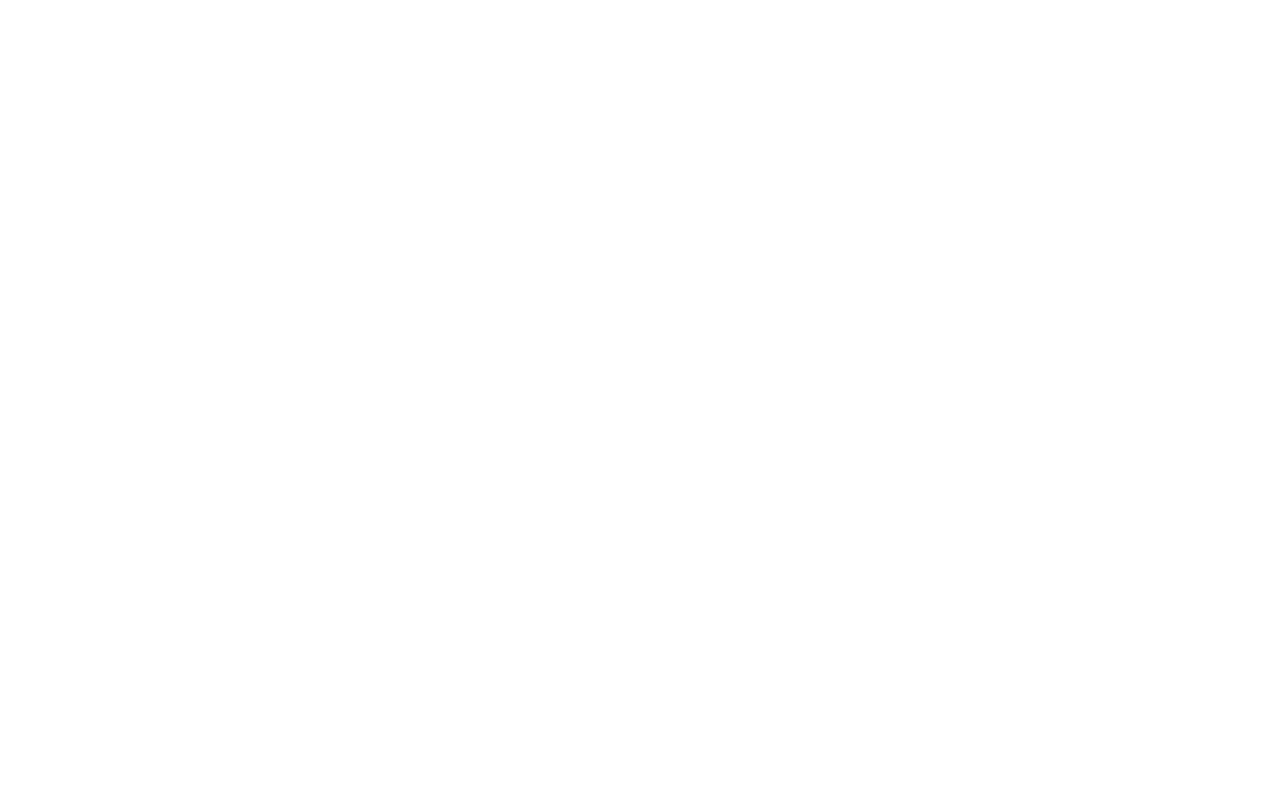
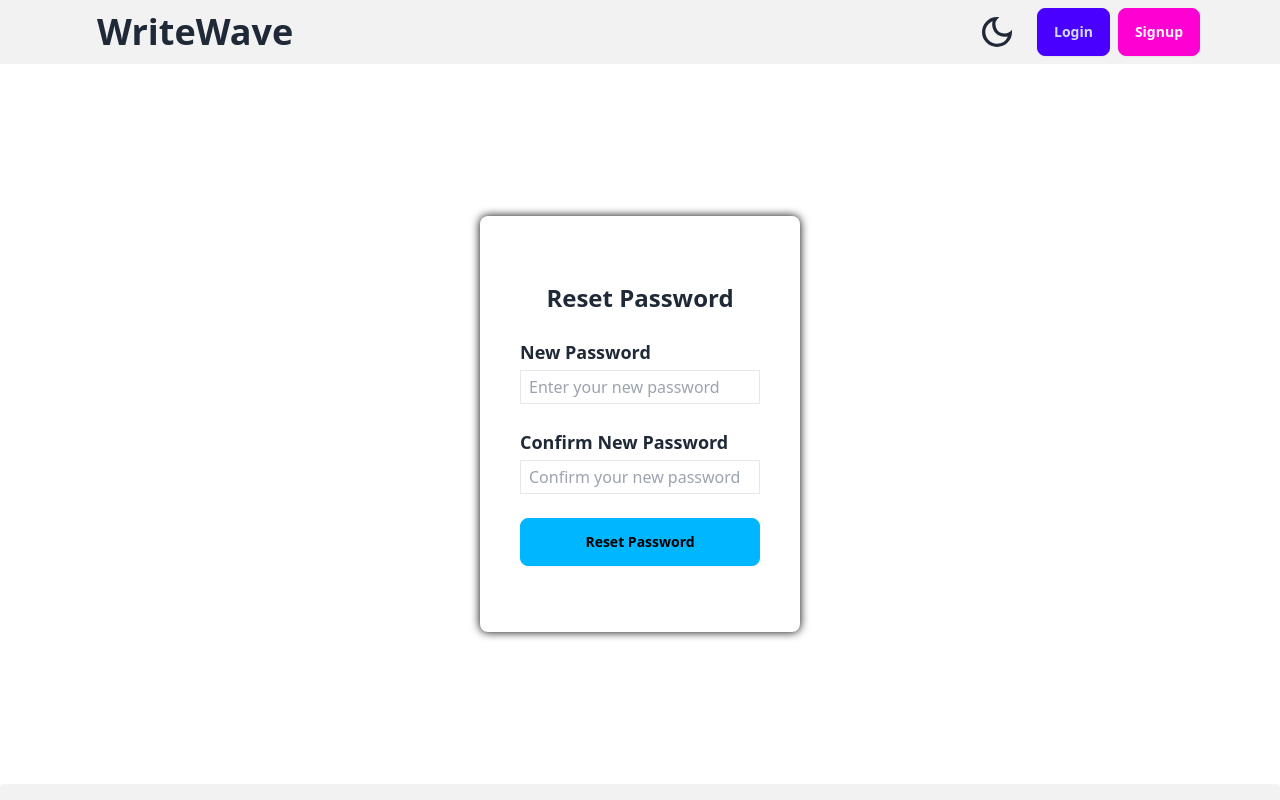
Before and after one commit to PrinceInScripts/Blog-App, a React (Vite) app in the folder frontend/: page /reset-password/1 in a window 1280 px wide. Before the commit this address had no page. Shown: the top 800 px of the page. Built offline with nearby package versions, Linux system fonts and the light colour scheme.

Commit message:
done forgotPassword and resetPassword

```diff
--- a/frontend/src/App.jsx
+++ b/frontend/src/App.jsx
@@ -13,6 +13,8 @@
 import DeleteBlog from './pages/EditBlog/DeleteBlog/DeleteBlog';
 import EditBlogImage from './pages/EditBlog/EditBlog/EditBlogImage';
 import BlogDetails from './pages/BlogDetails/BlogDetails';
+import ForgotPassword from './pages/password/forgetPassword.jsx/ForgotPassword';
+import ResetPssword from './pages/password/resetPassword/ResetPssword';
 
 
 function App() {
@@ -33,6 +35,8 @@
       <Route path='/update-image' element={<EditBlogImage/>}/>
       <Route path='/delete-blog' element={<DeleteBlog/>}/>
       <Route path='/blog-details' element={<BlogDetails/>}/>
+      <Route path='/forgotPassword' element={<ForgotPassword/>}/>
+      <Route path='/reset-password/:resetToken' element={<ResetPssword/>}/>
      </Routes>
     </>
   );
--- /dev/null
+++ b/frontend/src/pages/password/forgetPassword.jsx/ForgotPassword.jsx
@@ -0,0 +1,81 @@
+import React, { useState } from 'react';
+import { useDispatch } from 'react-redux';
+import { Link, useNavigate } from 'react-router-dom';
+import { forgetPassword } from '../../../redux/slice/authSlice';
+import Layout from '../../../Layout/Layout';
+import { isEmail } from '../../../helper/RegexMatcher';
+
+function ForgotPassword() {
+
+    const dispatch=useDispatch()
+    const navigate=useNavigate()
+
+    const [email,setEmail]=useState("")
+
+    async function handleFormSubmit(e){
+        e.preventDefault()
+
+        if(!email){
+            toast.error("All filds are mandatory")
+            return;
+        }
+
+        if(!isEmail(email)){
+            toast.error("Invalid email id")
+            return;
+        }
+
+        const response=await dispatch(forgetPassword(email))
+        console.log(response);
+
+        setEmail("")
+
+        navigate("/")
+    }
+    return (
+        <Layout>
+             <div className="flex items-center justify-center h-[90vh]">
+                <form
+                onSubmit={handleFormSubmit}
+                className="flex flex-col justify-center gap-6 rounded-lg bg-bash-200 p-10 w-80 h-[26rem] shadow-[0_0_10px_black]"
+                >
+                    <h1 className="text-center text-2xl font-bold">Forget Password</h1>
+
+                    <p>
+                    Enter your registered email, we will send you a verification link on
+                    your registered email from which you can reset your password.
+                    </p>
+
+                    <div className="flex flex-col gap-1">
+                    <input
+                    required
+                    type="email"
+                    name="email"
+                    id="email"
+                    placeholder="Enter your registered email"
+                    className="bg-transparent px-2 py-1 border"
+                    value={email}
+                    onChange={(event) => setEmail(event.target.value)}
+                    />
+                    </div>
+
+                    <button
+                    className="btn btn-info"
+                    type="submit"
+                         >
+                    Get Verification Link
+                    </button>
+
+                    <p className="text-center">
+                        Already have an account ?{" "}
+                        <Link to={"/login"} className="link text-accent cursor-pointer">
+                        Login
+                        </Link>
+                    </p>
+                </form>
+            </div>
+        </Layout>
+    );
+}
+
+export default ForgotPassword;
--- /dev/null
+++ b/frontend/src/pages/password/resetPassword/ResetPssword.jsx
@@ -0,0 +1,111 @@
+import React, { useState } from 'react';
+import { useDispatch } from 'react-redux';
+import { useNavigate, useParams } from 'react-router-dom';
+import { isValidPassword } from '../../../helper/RegexMatcher';
+import { resetPassword } from '../../../redux/slice/authSlice';
+import Layout from '../../../Layout/Layout';
+import toast from 'react-hot-toast';
+
+function ResetPssword() {
+
+    const dispatch = useDispatch();
+  const navigate = useNavigate();
+
+  const [data, setData] = useState({
+    password: "",
+    confirmPassword: "",
+    resetToken: useParams().resetToken,
+  });
+
+  function handleUserInput(e) {
+    const { name, value } = e.target;
+    setData({
+      ...data,
+      [name]: value,
+    });
+  }
+
+  async function handleFormSubmit(e) {
+    e.preventDefault();
+
+    console.log(data.password);
+    console.log(data.confirmPassword);
+    console.log(data.resetToken);
+
+    if (!data.password || !data.confirmPassword || !data.resetToken) {
+      toast.error("All fields are mandatory");
+      return;
+    }
+
+    if (!isValidPassword(data.password)) {
+      toast.error(
+        "Minimum password length should be 8 with Uppercase, Lowercase, Number and Symbol"
+      );
+      return;
+    }
+
+    if (data.password !== data.confirmPassword) {
+      toast.error("Both password should be same");
+      return;
+    }
+
+    const response = await dispatch(resetPassword(data));
+
+    if (response?.payload?.success) {
+      navigate("/login");
+    }
+  }
+    return (
+        <Layout>
+             <div className="flex items-center justify-center h-[90vh]">
+        <form
+          onSubmit={handleFormSubmit}
+          className="flex flex-col justify-center gap-6 rounded-lg p-10 w-80 h-[26rem] shadow-[0_0_10px_black]"
+        >
+          <h1 className="text-center text-2xl font-bold">Reset Password</h1>
+
+          <div className="flex flex-col gap-1">
+            <label className="text-lg font-semibold" htmlFor="password">
+              New Password
+            </label>
+            <input
+              required
+              type="password"
+              name="password"
+              id="password"
+              placeholder="Enter your new password"
+              className="bg-transparent px-2 py-1 border"
+              value={data.password}
+              onChange={handleUserInput}
+            />
+          </div>
+
+          <div className="flex flex-col gap-1">
+            <label className="text-lg font-semibold" htmlFor="confirmPassword">
+              Confirm New Password
+            </label>
+            <input
+              required
+              type="password"
+              name="confirmPassword"
+              id="confirmPassword"
+              placeholder="Confirm your new password"
+              className="bg-transparent px-2 py-1 border"
+              value={data.confirmPassword}
+              onChange={handleUserInput}
+            />
+          </div>
+
+          <button
+            className="btn btn-info"
+            type="submit"
+          >
+            Reset Password
+          </button>
+        </form>
+      </div>
+        </Layout>
+    );
+}
+
+export default ResetPssword;
```
